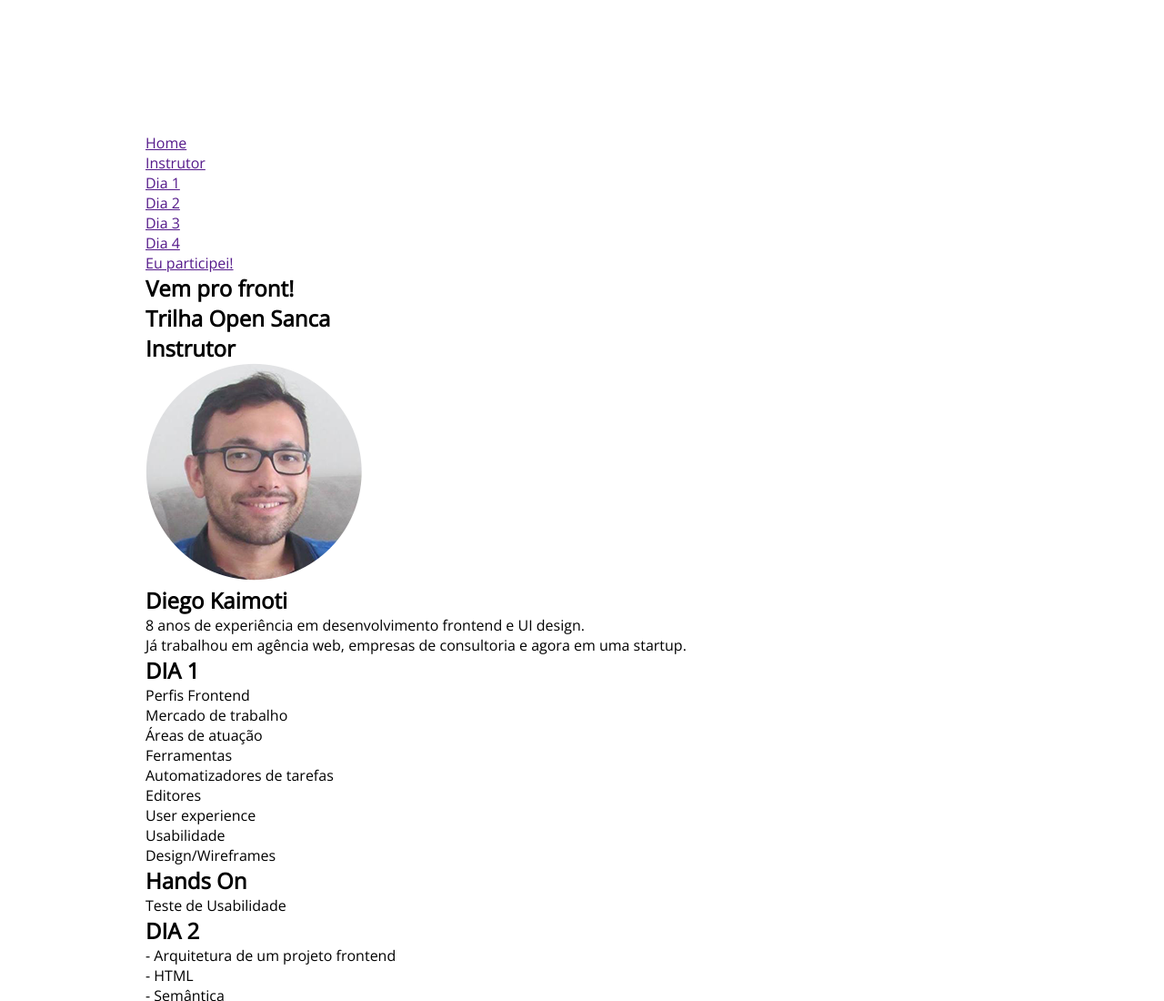
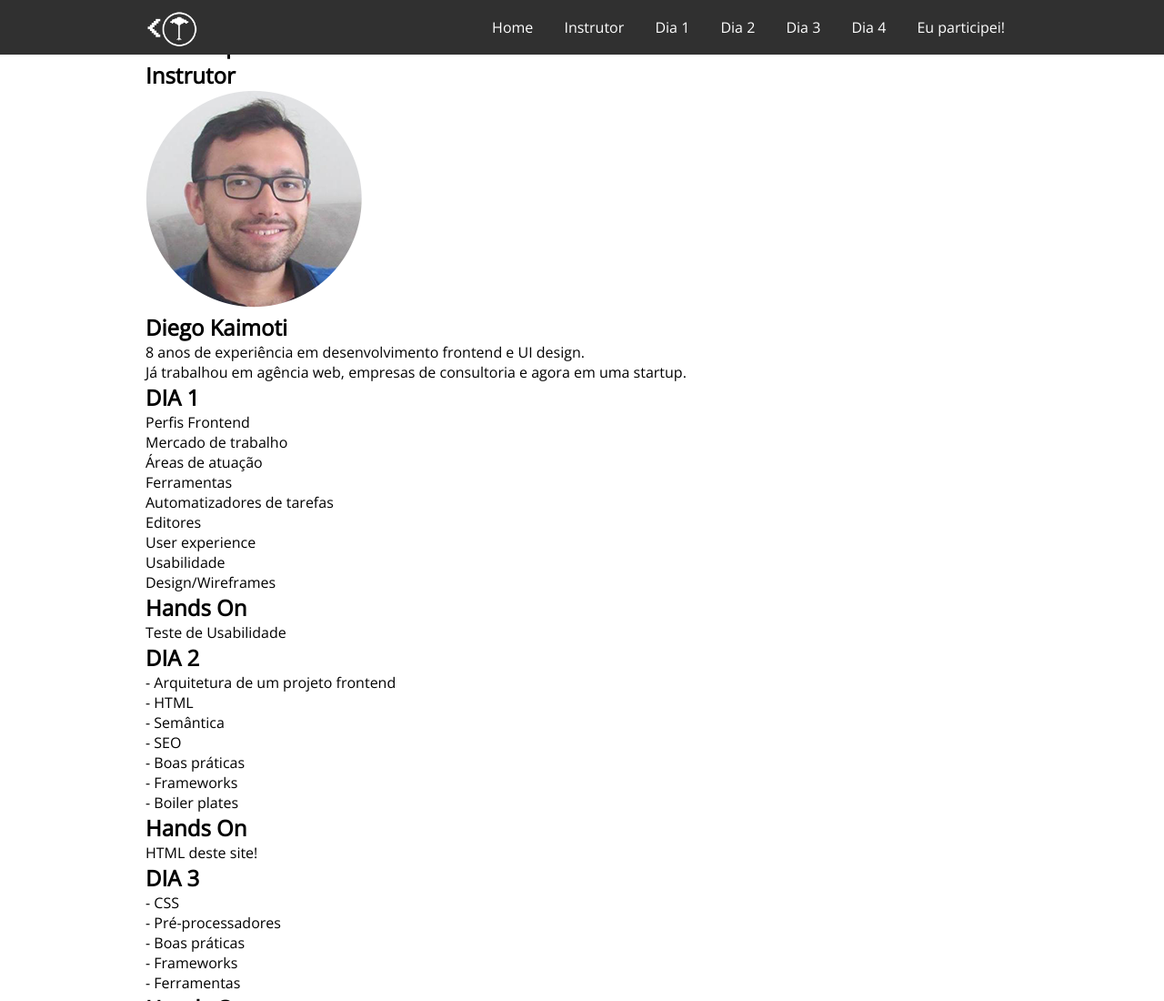
Before and after one commit to MauricioAlmeida/front-end, a plain HTML site: page project/index.html in a window 1280 px wide. Shown: the top 1100 px of the page at 91% size. Drawn offline with nearby package versions, Linux system fonts and the light colour scheme.

Commit message:
configured all the menu styles

```diff
--- a/project/css/styles.css
+++ b/project/css/styles.css
@@ -1,3 +1,5 @@
+
+/* default style */
 * {
 	margin: 0;
 	padding: 0;
@@ -5,11 +7,56 @@
 	font-family: 'Open Sans', sans-serif;
 }
 
+/* html and body element occupy all the available height */
 html, body {
-	height:100%;
+	height: 100%;
 }
 
+/* maximum width for the containers (class="container") */
 .container {
 	width: 960px;
 	margin: 0 auto;
 }
+
+/* defines the header style (class="header") */
+.header {
+	background-color: #303030;
+	height: 60px;
+	line-height: 60px;
+	position: fixed;
+	top: 0;
+	left: 0;
+	right: 0;
+}
+
+    /* defines the style for the logo inside the header (class="logo" inside the "header" class) */
+    .header .logo {
+        max-width: 60px;
+        vertical-align: middle;
+    }
+
+    /* defines the style for the menu inside the header (class="menu" inside the "header" class) */
+    .header .menu {
+        float: right;
+        cursor: default;
+    }
+
+    /* defines the style for the li element inside the "header" class */
+    .header .menu ul li {
+        display: inline-block;
+        margin-right: 5px;
+        margin-left: 5px;
+    }
+
+    /* defines the style for the a links inside the "header" class. "text-decoration: none" removes the underline */
+    .header .menu ul li a {
+        color: #FFF;
+        text-decoration: none;
+        display: block;
+        padding: 0 10px;
+    }
+
+    /* defines the style when user passes the mouse over the a links inside the "header" class. */
+    .header .menu ul li a:hover {
+        background-color: #1abc9c;
+    }
```
